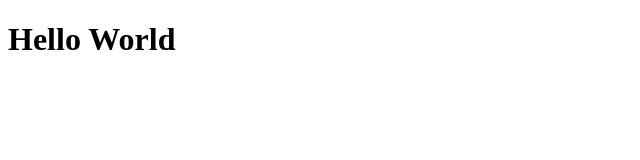
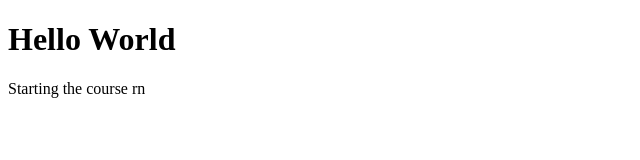
Before and after one commit to yanick-vieira/coursera-test, a plain HTML site: page site/index.html in a window 1280 px wide. Shown: the whole page, without its empty margins (0-640 px from the left). Drawn offline with Linux system fonts and the light colour scheme.

Commit message:
another addition

```diff
--- a/site/index.html
+++ b/site/index.html
@@ -5,8 +5,11 @@
     <meta http-equiv="X-UA-Compatible" content="IE=edge">
     <meta name="viewport" content="width=device-width, initial-scale=1.0">
     <title>Hello coursera</title>
+    <style>
+    </style>
 </head>
 <body>
     <h1>Hello World</h1>
+    <p>Starting the course rn</p>
 </body>
 </html>
```
